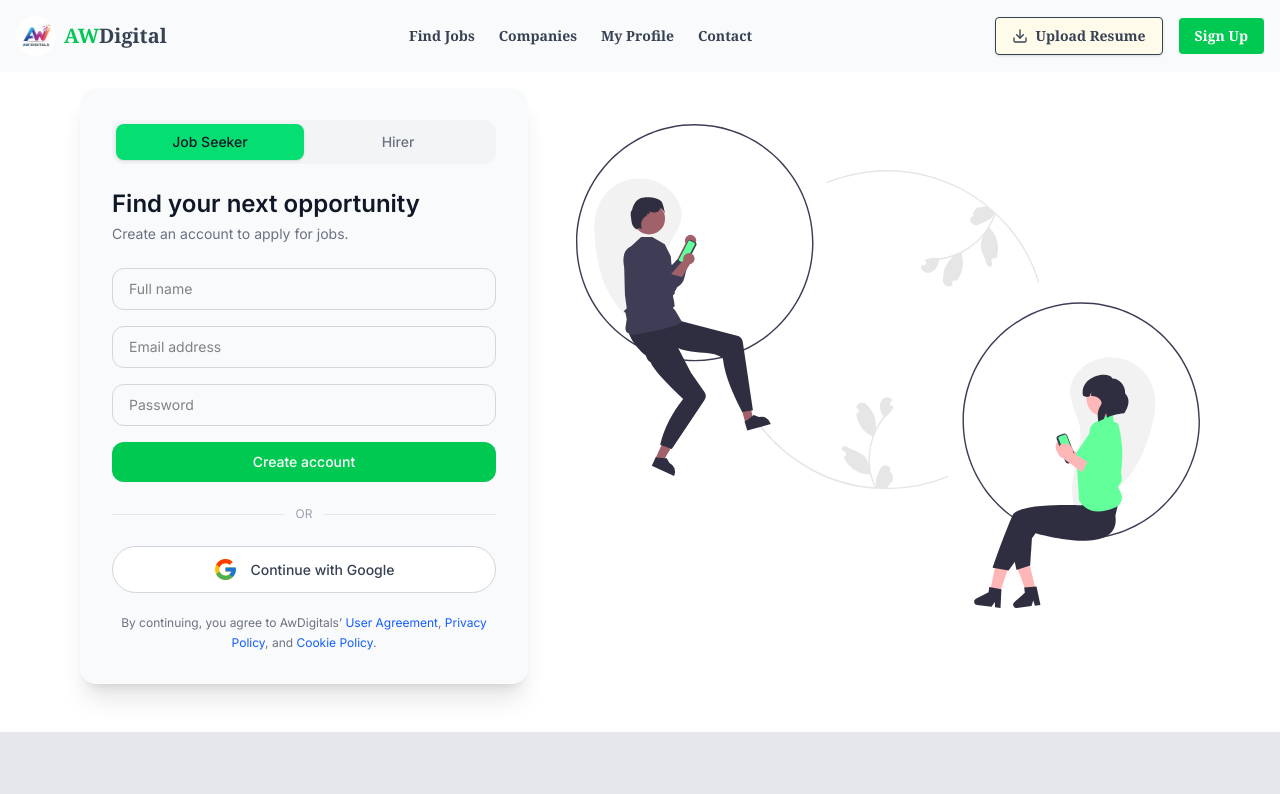
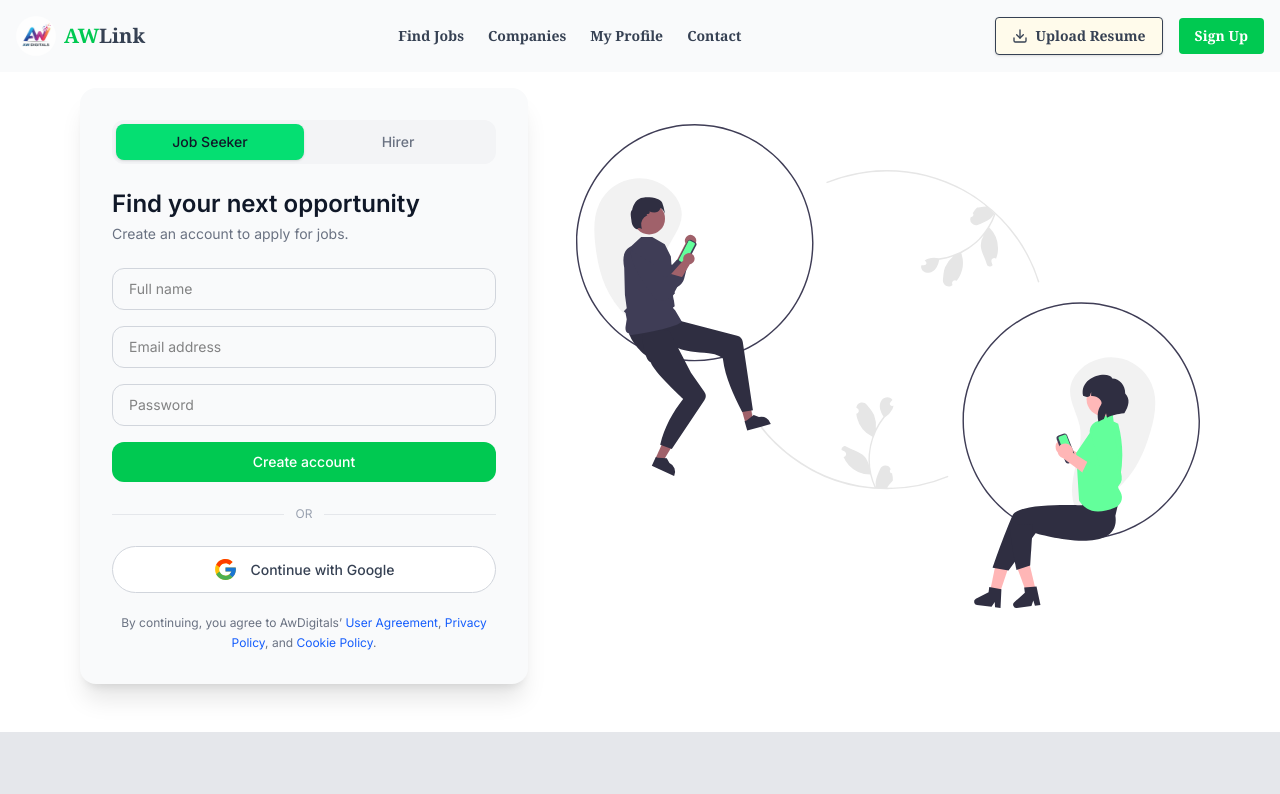
Before and after one commit to ChinedumW/aw-digitals, a Next.js app: page / in a window 1280 px wide. Shown: the top 794 px of the page. Built offline with nearby package versions, Linux system fonts and the light colour scheme.

Commit message:
changed name

```diff
--- a/app/components/navbar.tsx
+++ b/app/components/navbar.tsx
@@ -22,7 +22,7 @@ export default function Navbar() {
               height={40}
               className="rounded-full"
             />
-            <a href="/"><span className="text-green-500">AW</span>Digital</a>
+            <a href="/"><span className="text-green-500">AW</span>Link</a>
           </div>
 
           {/* Desktop Links */}
```
